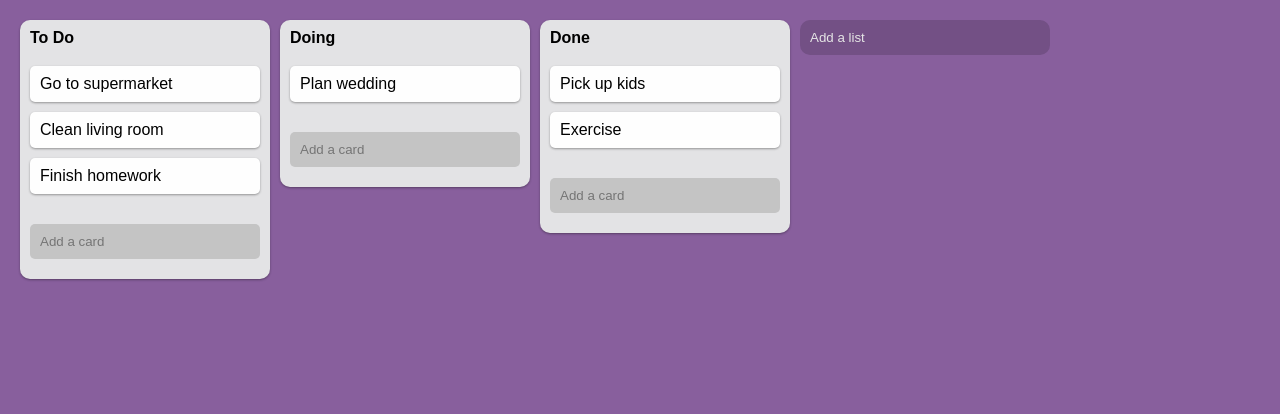
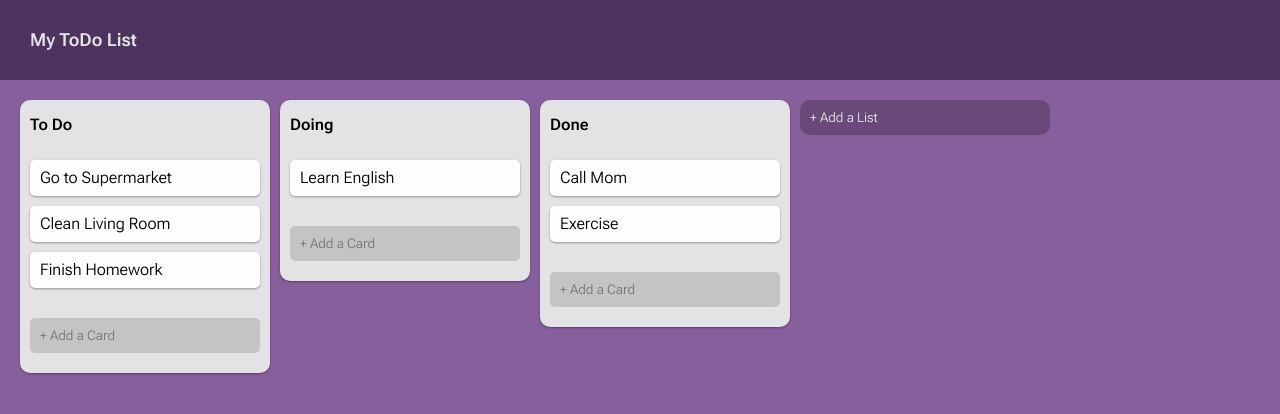
Before and after one commit to the-new-kim/draggable-to-do, a React (Create React App) app: page / in a window 1280 px wide. Shown: the top 414 px of the page. Built offline with nearby package versions, Linux system fonts and the light colour scheme.

Commit message:
Editable Title

```diff
--- a/package.json
+++ b/package.json
@@ -19,6 +19,7 @@
     "react-scripts": "5.0.1",
     "recoil": "^0.7.3-alpha.2",
     "styled-components": "^5.3.5",
+    "styled-reset": "^4.4.1",
     "typescript": "^4.6.4",
     "web-vitals": "^2.1.4"
   },
--- a/src/App.tsx
+++ b/src/App.tsx
@@ -1,29 +1,35 @@
 import { useForm } from "react-hook-form";
 import { useRecoilState } from "recoil";
 import styled from "styled-components";
-import { toDoState } from "./models/toDos";
+import {
+  IToDoState,
+  saveToLocalStorage,
+  toDoState,
+  TODOS_LS,
+} from "./models/toDos";
 import { DragDropContext, Droppable, DropResult } from "react-beautiful-dnd";
 import Board from "./components/Board";
 import Trash from "./components/Trash";
 import { useEffect } from "react";
-import { saveToDos } from "./models/localStorage";
 import { TrashTypes, trashState } from "./models/trash";
+import Header from "./components/Header";
 
 const Wrapper = styled.div`
-  font-family: "Roboto Flex", sans-serif;
+  position: relative;
+  background-color: ${(props) => props.theme.bgColor};
   overflow: hidden;
 `;
 
 const Form = styled.form`
   margin-bottom: 10px;
-
+  height: fit-content;
   input {
     ::placeholder {
       transition: color ease-out 300ms;
-      color: #e5e5e5;
+      color: ${(props) => props.theme.textColorLight};
     }
 
-    background-color: #735085;
+    background-color: ${(props) => props.theme.boardFormBgColor};
     width: 100%;
     min-width: 250px;
     padding: 10px;
@@ -46,7 +52,7 @@ const Form = styled.form`
 
 const BoardsContainer = styled.div`
   display: inline-flex;
-  padding: 20px;
+  padding: ${(props) => `${props.theme.headerHeight + 20}px`} 20px 20px;
   width: 100vw;
   height: auto;
   min-height: 100vh;
@@ -75,7 +81,6 @@ function App() {
     });
 
     const { destination, source } = info;
-
     if (!destination) return;
 
     // moving || removing Boards
@@ -83,17 +88,17 @@ function App() {
       destination.droppableId === "list" ||
       destination.droppableId === TrashTypes.BOARD
     ) {
-      return setToDos((allToDos) => {
-        const boardTitles = Object.keys(allToDos);
+      return setToDos((allBoards) => {
+        const boardTitles = Object.keys(allBoards);
         const sourceTitle = boardTitles[source.index];
 
         boardTitles.splice(source.index, 1);
         destination.droppableId === "list" &&
           boardTitles.splice(destination.index, 0, sourceTitle);
         let result = {};
-        //typescript warns... better find other solution...
+
         boardTitles.map((boardName) => {
-          result = { ...result, [boardName]: allToDos[boardName] };
+          result = { ...result, [boardName]: allBoards[boardName] };
         });
 
         return result;
@@ -105,29 +110,29 @@ function App() {
       destination.droppableId === source.droppableId ||
       destination.droppableId === TrashTypes.CARD
     ) {
-      return setToDos((allToDos) => {
-        const copyToDo = allToDos[source.droppableId][source.index];
-        const copyBoard = [...allToDos[source.droppableId]];
+      return setToDos((allBoards) => {
+        const toDoCopy = allBoards[source.droppableId][source.index];
+        const boardCopy = [...allBoards[source.droppableId]];
 
-        copyBoard.splice(source.index, 1);
+        boardCopy.splice(source.index, 1);
         destination.droppableId === source.droppableId &&
-          copyBoard.splice(destination.index, 0, copyToDo);
+          boardCopy.splice(destination.index, 0, toDoCopy);
 
-        return { ...allToDos, [source.droppableId]: copyBoard };
+        return { ...allBoards, [source.droppableId]: boardCopy };
       });
     }
     // moving card form a board to the other board
     if (destination.droppableId !== source.droppableId) {
-      return setToDos((allToDos) => {
-        const copyToDo = allToDos[source.droppableId][source.index];
-        const sourceBoard = [...allToDos[source.droppableId]];
-        const targetBoard = [...allToDos[destination.droppableId]];
+      return setToDos((allBoards) => {
+        const toDoCopy = allBoards[source.droppableId][source.index];
+        const sourceBoard = [...allBoards[source.droppableId]];
+        const targetBoard = [...allBoards[destination.droppableId]];
 
         sourceBoard.splice(source.index, 1);
-        targetBoard.splice(destination.index, 0, copyToDo);
+        targetBoard.splice(destination.index, 0, toDoCopy);
 
         return {
-          ...allToDos,
+          ...allBoards,
           [source.droppableId]: sourceBoard,
           [destination.droppableId]: targetBoard,
         };
@@ -136,17 +141,18 @@ function App() {
   };
 
   const onValid = ({ board }: IForm) => {
-    setToDos((allToDos) => {
-      return { ...allToDos, [board]: [] };
+    setToDos((allBoards) => {
+      return { ...allBoards, [board]: [] };
     });
 
     setValue("board", "");
   };
 
-  useEffect(() => saveToDos(toDos), [toDos]);
+  useEffect(() => saveToLocalStorage<IToDoState>(TODOS_LS, toDos), [toDos]);
 
   return (
     <Wrapper>
+      <Header />
       <DragDropContext onDragEnd={onDragEnd} onDragStart={onDragStart}>
         <Droppable
           droppableId="list"
@@ -167,7 +173,7 @@ function App() {
                 <input
                   {...register("board", { required: true })}
                   type="text"
-                  placeholder="Add a list"
+                  placeholder="+ Add a List"
                 />
               </Form>
               {magic.placeholder}
--- a/src/components/Board.tsx
+++ b/src/components/Board.tsx
@@ -1,12 +1,18 @@
-import React, { useEffect } from "react";
+import React, { useEffect, useRef, useState } from "react";
 import { Draggable, Droppable } from "react-beautiful-dnd";
 import { useForm } from "react-hook-form";
 import { useRecoilState } from "recoil";
 import styled from "styled-components";
 import { TrashTypes } from "../models/trash";
-import { IToDo, toDoState } from "../models/toDos";
-import { saveToDos } from "../models/localStorage";
+import {
+  IToDo,
+  IToDoState,
+  saveToLocalStorage,
+  toDoState,
+  TODOS_LS,
+} from "../models/toDos";
 import Card from "./Card";
+import useOutsideClick from "../hooks/useOutsideClick";
 
 interface IWrapperProps {
   isDragging: boolean;
@@ -14,13 +20,13 @@ interface IWrapperProps {
 
 const Wrapper = styled.div<IWrapperProps>`
   height: fit-content;
-
   min-width: 250px;
   background-color: ${(props) => props.theme.boardBgColor};
   display: flex;
   flex-direction: column;
   margin-right: 10px;
   border-radius: 10px;
+  overflow: hidden;
 
   transition: box-shadow ease-out 200ms;
   box-shadow: ${(props) =>
@@ -34,23 +40,40 @@ const Wrapper = styled.div<IWrapperProps>`
 `;
 
 const Header = styled.div`
+  position: relative;
+  display: flex;
+  align-items: center;
+  justify-content: space-between;
+  height: 50px;
+
   > h3 {
     font-weight: bold;
+    cursor: pointer;
   }
 `;
 
-const Form = styled.form`
+const TitleFormWrapper = styled.div<{ $isOpen: boolean }>`
+  position: absolute;
+  top: 0;
+  left: 0;
+  width: 100%;
+  padding: 10px;
+  opacity: ${(props) => (props.$isOpen ? 1 : 0)};
+  visibility: ${(props) => (props.$isOpen ? "visible" : "hidden")};
+  pointer-events: ${(props) => (props.$isOpen ? "auto" : "none")};
+`;
+
+const TitleForm = styled.form`
   width: 100%;
 
   > input {
     width: 100%;
-    background-color: ${(props) => props.theme.formBgColor};
+    background-color: ${(props) => props.theme.cardFormBgColor};
     padding: 10px;
-    margin-bottom: 10px;
     border-radius: 5px;
     border: none;
     transition: background-color ease-out 300ms, box-shadow ease-out 300ms;
-
+    font-weight: bold;
     :focus {
       background-color: ${(props) => props.theme.cardBgColor};
       box-shadow: rgba(0, 0, 0, 0.12) 0px 1px 3px,
@@ -60,18 +83,19 @@ const Form = styled.form`
   }
 `;
 
+const CardForm = styled(TitleForm)`
+  margin-bottom: 10px;
+  > input {
+    font-weight: normal;
+  }
+`;
+
 interface ICardsProps {
   cardIsDraggingOver: boolean;
   draggingFromThisWith: boolean;
 }
 
 const Cards = styled.div<ICardsProps>`
-  /* background-color: ${(props) =>
-    props.cardIsDraggingOver
-      ? "blue"
-      : props.draggingFromThisWith
-      ? "red"
-      : "transparent"}; */
   flex-grow: 1;
 `;
 
@@ -81,28 +105,95 @@ interface IBoardProps {
   index: number;
 }
 
-interface IForm {
+interface ICardForm {
   toDo: string;
+}
+
+interface ITitleForm {
+  title: string;
 }
 
 function Board({ boardTitle, cards, index }: IBoardProps) {
   const [toDos, setToDos] = useRecoilState(toDoState);
-  const { register, handleSubmit, setValue } = useForm<IForm>();
-  const onValid = ({ toDo }: IForm) => {
-    setToDos((allCategories) => {
-      const allToDos = allCategories[boardTitle];
-      const newToDo = { text: toDo, id: Date.now() };
+
+  const [titleEditorOpen, setTitleEditorOpen] = useState(false);
+  const {
+    register: titleFormRegister,
+    handleSubmit: titleFormHandleSubmit,
+    setValue: titleFormSetValue,
+    setFocus: titleFormSetFocus,
+  } = useForm<ITitleForm>();
+  const {
+    register: cardFormRegister,
+    handleSubmit: cardFormHandleSubmit,
+    setValue: cardFormSetValue,
+  } = useForm<ICardForm>();
+
+  const onTitleValid = ({ title }: ITitleForm) => {
+    // console.log(title, boardTitle, toDos);
+    setTitleEditorOpen(false);
+    setToDos((allBoards) => {
+      const boardTitles = Object.keys(allBoards);
+
+      let boardIndex: number | undefined;
+
+      Object.entries(allBoards).map((board, index) => {
+        if (board[0] === boardTitle) {
+          boardIndex = index;
+        }
+      });
+
+      if (typeof boardIndex === "undefined") return allBoards;
+
+      boardTitles.splice(boardIndex, 1);
+      boardTitles.splice(boardIndex, 0, title);
+
+      let result = {};
+
+      boardTitles.map((key) => {
+        result = {
+          ...result,
+          [key]: key !== title ? allBoards[key] : allBoards[boardTitle],
+        };
+      });
+
+      return result;
+    });
+    titleFormSetValue("title", "");
+  };
+
+  const onCardValid = ({ toDo }: ICardForm) => {
+    setToDos((allBoards) => {
+      const allCards = allBoards[boardTitle];
+      const newCard = { text: toDo, id: Date.now() };
 
       return {
-        ...allCategories,
-        [boardTitle]: [...allToDos, newToDo],
+        ...allBoards,
+        [boardTitle]: [...allCards, newCard],
       };
     });
 
-    setValue("toDo", "");
+    cardFormSetValue("toDo", "");
   };
 
-  useEffect(() => saveToDos(toDos), [toDos]);
+  const toggleTitleEditorOpen = () => {
+    setTitleEditorOpen((prev) => !prev);
+  };
+
+  const titleRef = useRef(null);
+
+  const titleFormWrapperRef = useOutsideClick<
+    HTMLDivElement,
+    HTMLHeadingElement
+  >(titleEditorOpen, toggleTitleEditorOpen, titleRef);
+
+  useEffect(() => {
+    titleFormSetFocus("title", {
+      shouldSelect: titleEditorOpen,
+    });
+  }, [titleEditorOpen, titleFormSetFocus]);
+
+  useEffect(() => saveToLocalStorage<IToDoState>(TODOS_LS, toDos), [toDos]);
 
   return (
     <Draggable draggableId={boardTitle} key={boardTitle} index={index}>
@@ -113,7 +204,22 @@ function Board({ boardTitle, cards, index }: IBoardProps) {
           isDragging={info.isDragging}
         >
           <Header {...magic.dragHandleProps}>
-            <h3>{boardTitle}</h3>
+            <TitleFormWrapper
+              $isOpen={titleEditorOpen}
+              ref={titleFormWrapperRef}
+            >
+              <TitleForm onSubmit={titleFormHandleSubmit(onTitleValid)}>
+                <input
+                  {...titleFormRegister("title", { required: true })}
+                  type="text"
+                  placeholder={boardTitle}
+                />
+              </TitleForm>
+            </TitleFormWrapper>
+
+            <h3 ref={titleRef} onClick={toggleTitleEditorOpen}>
+              {boardTitle}
+            </h3>
           </Header>
           <Droppable droppableId={boardTitle} type={TrashTypes.CARD}>
             {(magic, info) => (
@@ -135,13 +241,13 @@ function Board({ boardTitle, cards, index }: IBoardProps) {
               </Cards>
             )}
           </Droppable>
-          <Form onSubmit={handleSubmit(onValid)}>
+          <CardForm onSubmit={cardFormHandleSubmit(onCardValid)}>
             <input
-              {...register("toDo", { required: true })}
+              {...cardFormRegister("toDo", { required: true })}
               type="text"
-              placeholder="Add a card"
+              placeholder="+ Add a Card"
             />
-          </Form>
+          </CardForm>
         </Wrapper>
       )}
     </Draggable>
--- /dev/null
+++ b/src/components/Header.tsx
@@ -0,0 +1,115 @@
+import { useEffect, useRef, useState } from "react";
+import { useForm } from "react-hook-form";
+import { useRecoilState } from "recoil";
+import styled from "styled-components";
+import useOutsideClick from "../hooks/useOutsideClick";
+import { listTitleState, saveToLocalStorage, TITLE_LS } from "../models/toDos";
+
+const Wrapper = styled.header`
+  position: fixed;
+  padding: 10px 20px;
+  top: 0;
+  left: 0;
+  width: 100vw;
+  height: ${(props) => `${props.theme.headerHeight}px`};
+  background-color: ${(props) => props.theme.headerBgColor};
+  color: ${(props) => props.theme.textColorLight};
+  display: flex;
+  justify-content: flex-start;
+  align-items: center;
+`;
+
+const Title = styled.div`
+  position: relative;
+  > h1 {
+    font-size: large;
+    font-weight: bold;
+    cursor: pointer;
+    padding: 10px;
+  }
+`;
+
+const TitleForm = styled.form<{ $isOpen: boolean }>`
+  width: 100%;
+  min-width: 200px;
+  position: absolute;
+  top: 0;
+  left: 0;
+  opacity: ${(props) => (props.$isOpen ? 1 : 0)};
+  visibility: ${(props) => (props.$isOpen ? "visible" : "hidden")};
+  pointer-events: ${(props) => (props.$isOpen ? "auto" : "none")};
+  > input {
+    width: 100%;
+    background-color: ${(props) => props.theme.cardFormBgColor};
+    padding: 10px;
+    border-radius: 5px;
+    border: none;
+    transition: background-color ease-out 300ms, box-shadow ease-out 300ms;
+    font-size: large;
+    font-weight: bold;
+    :focus {
+      background-color: ${(props) => props.theme.cardBgColor};
+      box-shadow: rgba(0, 0, 0, 0.12) 0px 1px 3px,
+        rgba(0, 0, 0, 0.24) 0px 1px 2px;
+      outline: 0;
+    }
+  }
+`;
+
+interface ITitleForm {
+  title: string;
+}
+
+function Header() {
+  const [titleEditorOpen, setTitleEditorOpen] = useState(false);
+
+  const [listTitle, setListTitle] = useRecoilState(listTitleState);
+  const { register, handleSubmit, setFocus, setValue } = useForm<ITitleForm>();
+
+  const onValid = ({ title }: ITitleForm) => {
+    setListTitle(title);
+    setTitleEditorOpen(false);
+    saveToLocalStorage<ITitleForm>(TITLE_LS, { title });
+    setValue("title", "");
+  };
+
+  const toggleTitleEditorOpen = () => {
+    setTitleEditorOpen((prev) => !prev);
+  };
+
+  const titleRef = useRef(null);
+
+  const titleFormWrapperRef = useOutsideClick<
+    HTMLFormElement,
+    HTMLHeadingElement
+  >(titleEditorOpen, toggleTitleEditorOpen, titleRef);
+
+  useEffect(() => {
+    setFocus("title", {
+      shouldSelect: titleEditorOpen,
+    });
+  }, [titleEditorOpen, setFocus]);
+
+  return (
+    <Wrapper>
+      <Title>
+        <h1 onClick={toggleTitleEditorOpen} ref={titleRef}>
+          {listTitle}
+        </h1>
+        <TitleForm
+          $isOpen={titleEditorOpen}
+          ref={titleFormWrapperRef}
+          onSubmit={handleSubmit(onValid)}
+        >
+          <input
+            {...register("title", { required: true })}
+            type="text"
+            placeholder={listTitle}
+          ></input>
+        </TitleForm>
+      </Title>
+    </Wrapper>
+  );
+}
+
+export default Header;
--- /dev/null
+++ b/src/hooks/useOutsideClick.tsx
@@ -0,0 +1,33 @@
+import { useEffect, useRef } from "react";
+
+const useOutsideClick = <T extends HTMLElement, TT extends HTMLElement>(
+  initialState: boolean,
+  onClick: Function,
+  exception: React.MutableRefObject<TT | null>
+) => {
+  const ref = useRef<T>(null);
+
+  useEffect(() => {
+    if (!ref.current || !exception.current) return;
+
+    const element = ref.current;
+    const exceptionElement = exception.current;
+
+    const handleClick = (event: MouseEvent) => {
+      if (
+        initialState &&
+        !exceptionElement.contains(event.target as Node) &&
+        !element.contains(event.target as Node)
+      )
+        onClick();
+    };
+
+    document.addEventListener("click", handleClick);
+
+    return () => document.removeEventListener("click", handleClick);
+  }, [initialState, onClick, exception]);
+
+  return ref;
+};
+
+export default useOutsideClick;
--- a/src/index.tsx
+++ b/src/index.tsx
@@ -2,60 +2,19 @@ import ReactDOM from "react-dom/client";
 import { RecoilRoot } from "recoil";
 import { ThemeProvider, createGlobalStyle } from "styled-components";
 import App from "./App";
-import { lightTheme } from "./theme";
+import { defaultTheme } from "./theme";
 import { Helmet } from "react-helmet";
+import reset from "styled-reset";
 
 const GlobalStyle = createGlobalStyle`
-  html, body, div, span, applet, object, iframe,
-h1, h2, h3, h4, h5, h6, p, blockquote, pre,
-a, abbr, acronym, address, big, cite, code,
-del, dfn, em, img, ins, kbd, q, s, samp,
-small, strike, strong, sub, sup, tt, var,
-b, u, i, center,
-dl, dt, dd, ol, ul, li,
-fieldset, form, label, legend,
-table, caption, tbody, tfoot, thead, tr, th, td,
-article, aside, canvas, details, embed,
-figure, figcaption, footer, header, hgroup,
-menu, nav, output, ruby, section, summary,
-time, mark, audio, video {
-	margin: 0;
-	padding: 0;
-	border: 0;
-	font-size: 100%;
-	font: inherit;
-	vertical-align: baseline;
-}
-/* HTML5 display-role reset for older browsers */
-article, aside, details, figcaption, figure,
-footer, header, hgroup, menu, nav, section {
-	display: block;
-}
-body {
-	line-height: 1;
-}
-ol, ul {
-	list-style: none;
-}
-blockquote, q {
-	quotes: none;
-}
-blockquote:before, blockquote:after,
-q:before, q:after {
-	content: '';
-	content: none;
-}
-table {
-	border-collapse: collapse;
-	border-spacing: 0;
-}
+${reset}
 
 * {
   box-sizing: border-box;
 }
 
-body {
-	background-color: ${(props) => props.theme.bgColor};
+html,body,input[type="text"] {
+	font-family: "Roboto Flex", sans-serif;
 }
 `;
 
@@ -65,10 +24,20 @@ const root = ReactDOM.createRoot(
 root.render(
   //   <React.StrictMode>
   <RecoilRoot>
-    <ThemeProvider theme={lightTheme}>
+    <ThemeProvider theme={defaultTheme}>
       <GlobalStyle />
       <Helmet>
         <title>Trello clone</title>
+        <link rel="preconnect" href="https://fonts.googleapis.com" />
+        <link
+          rel="preconnect"
+          href="https://fonts.gstatic.com"
+          crossOrigin=""
+        />
+        <link
+          href="https://fonts.googleapis.com/css2?family=Roboto+Flex:opsz,wght@8..144,100;8..144,300;8..144,600&display=swap"
+          rel="stylesheet"
+        />
       </Helmet>
       <App />
     </ThemeProvider>
--- a/src/models/localStorage.ts
+++ /dev/null
@@ -1,14 +0,0 @@
-import { IToDoState } from "./toDos";
-
-const TODOS_LS = "toDos";
-
-export const loadToDos = () => {
-  const loadedToDos = localStorage.getItem(TODOS_LS);
-  if (!loadedToDos) return null;
-
-  return JSON.parse(loadedToDos);
-};
-
-export const saveToDos = (result: IToDoState) => {
-  localStorage.setItem(TODOS_LS, JSON.stringify(result));
-};
--- a/src/models/toDos.ts
+++ b/src/models/toDos.ts
@@ -1,5 +1,5 @@
 import { atom } from "recoil";
-import { loadToDos } from "./localStorage";
+// import { loadToDos } from "./localStorage";
 
 export interface IToDo {
   text: string;
@@ -10,20 +10,42 @@ export interface IToDoState {
   [key: string]: IToDo[];
 }
 
+export const TODOS_LS = "toDos";
+export const TITLE_LS = "listTitle";
+
+export const loadFromLocalStorage = (dataName: string) => {
+  const loadedData = localStorage.getItem(dataName);
+  if (!loadedData) return null;
+
+  return JSON.parse(loadedData);
+};
+
+export const saveToLocalStorage = <T>(dataName: string, result: T) => {
+  localStorage.setItem(dataName, JSON.stringify(result));
+};
+
 export const defaultToDos: IToDoState = {
   "To Do": [
-    { text: "Go to supermarket", id: 1 },
-    { text: "Clean living room", id: 2 },
-    { text: "Finish homework", id: 3 },
+    { text: "Go to Supermarket", id: 1 },
+    { text: "Clean Living Room", id: 2 },
+    { text: "Finish Homework", id: 3 },
   ],
-  Doing: [{ text: "Plan wedding", id: 4 }],
+  Doing: [{ text: "Learn English", id: 4 }],
   Done: [
-    { text: "Pick up kids", id: 5 },
+    { text: "Call Mom", id: 5 },
     { text: "Exercise", id: 6 },
   ],
 };
 
 export const toDoState = atom<IToDoState>({
   key: "toDos",
-  default: loadToDos() ?? defaultToDos,
+  default: loadFromLocalStorage(TODOS_LS) ?? defaultToDos,
 });
+
+export const listTitleState = atom({
+  key: "listTitle",
+  default:
+    loadFromLocalStorage(TITLE_LS) !== null
+      ? loadFromLocalStorage(TITLE_LS).title
+      : "My ToDo List",
+});
--- a/src/styled.d.ts
+++ b/src/styled.d.ts
@@ -7,6 +7,10 @@ declare module "styled-components" {
     bgColor: string;
     boardBgColor: string;
     cardBgColor: string;
-    formBgColor: string;
+    cardFormBgColor: string;
+    headerBgColor: string;
+    boardFormBgColor: string;
+    headerHeight: number;
+    textColorLight: string;
   }
 }
--- a/src/theme.ts
+++ b/src/theme.ts
@@ -1,8 +1,15 @@
 import { DefaultTheme } from "styled-components";
 
-export const lightTheme: DefaultTheme = {
+const headerHeight = 80;
+const textColorLight = "#e5e5e5";
+
+export const defaultTheme: DefaultTheme = {
   bgColor: "#885F9D",
   boardBgColor: "#E3E3E5",
   cardBgColor: "#FEFEFE",
-  formBgColor: "#c4c4c4",
+  cardFormBgColor: "#c4c4c4",
+  headerBgColor: "#4e335e",
+  boardFormBgColor: "#69487a",
+  headerHeight,
+  textColorLight,
 };
```
Also changed, not shown: src/components/Trash.tsx (+11 -4 lines), 1 other file (tests, documents, lock files or other folders).
